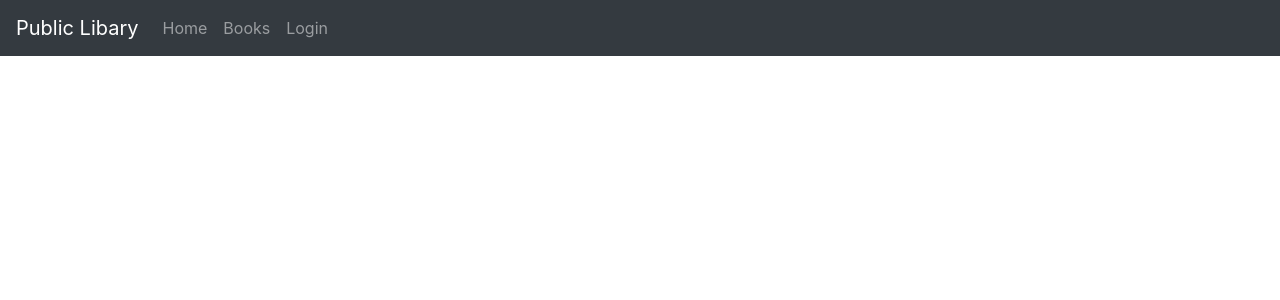
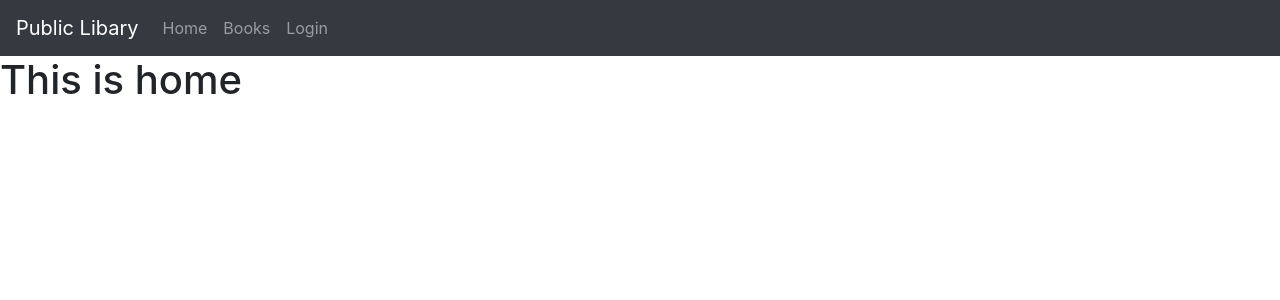
Before and after one commit to Rosswoolfenden/React_libary_website, a React (Create React App) app: page / in a window 1280 px wide. Shown: the top 300 px of the page. Built offline with nearby package versions, Linux system fonts and the light colour scheme.

Commit message:
added switch route

```diff
--- a/src/App.js
+++ b/src/App.js
@@ -9,13 +9,18 @@ import './App.css';
 import 'bootstrap/dist/css/bootstrap.min.css';
 
 import {Navigation} from './components/navigation';
+import {Home} from './components/home';
 
 function App() {
   return (
     <Router>
 
       <Navigation/>
-
+      <Switch>
+          <Route path="/" children={<Home />} exact />
+          <Route path="/addbook" children={<Home />} exact />
+          <Route path="/account" children={<Home />} exact />
+      </Switch>
 
     </Router>
 
--- /dev/null
+++ b/src/components/home.js
@@ -0,0 +1,13 @@
+import React from 'react';
+import { Link } from 'react-router-dom';
+import {Navbar, Nav, NavItem} from 'react-bootstrap';
+
+export function Home(props) {
+    return (
+        <h1> This is home </h1>
+        // <p> Hello this is the home page welcome to publ</p>
+
+    );
+}
+
+// export default Navigation;
```
